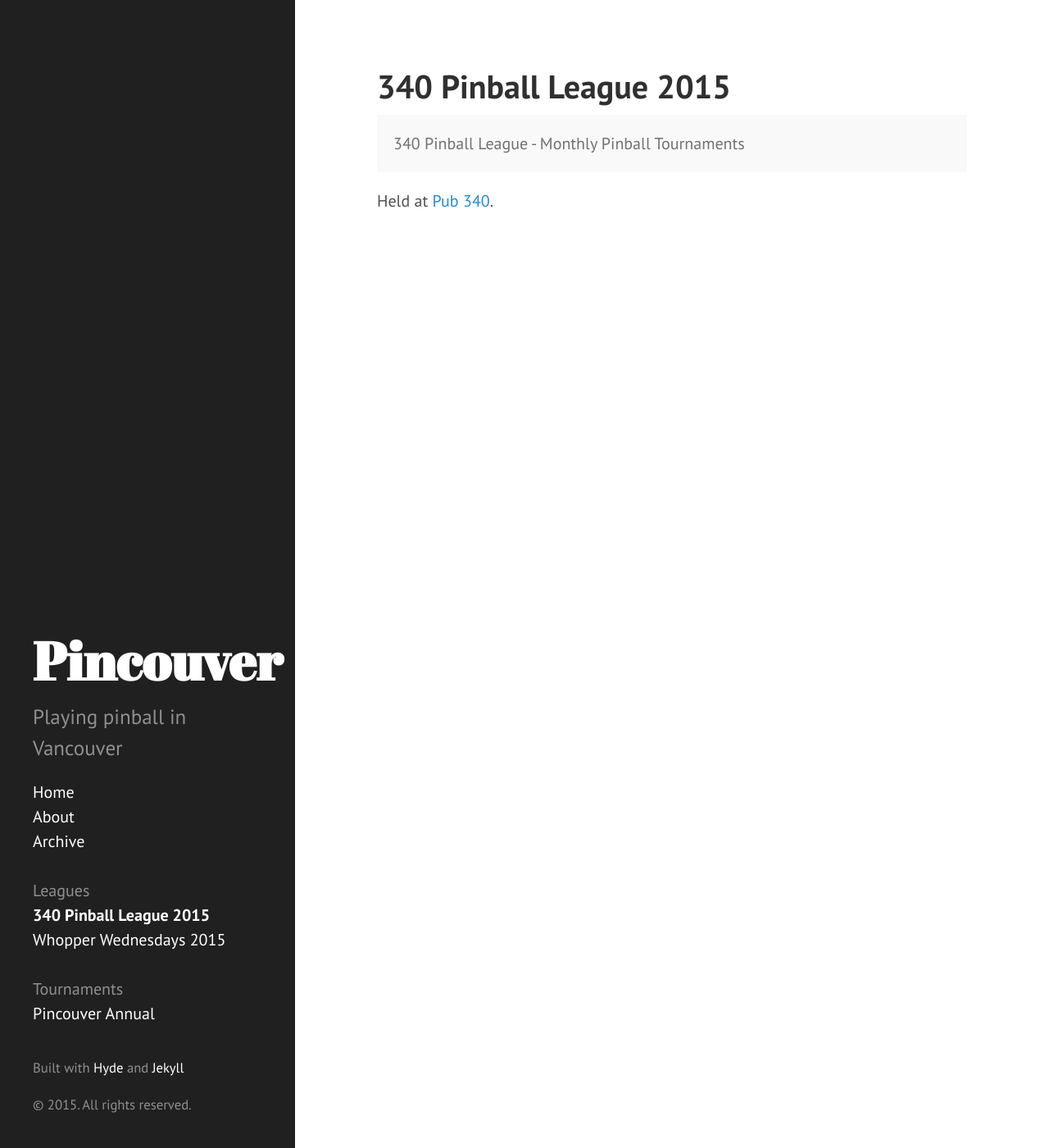
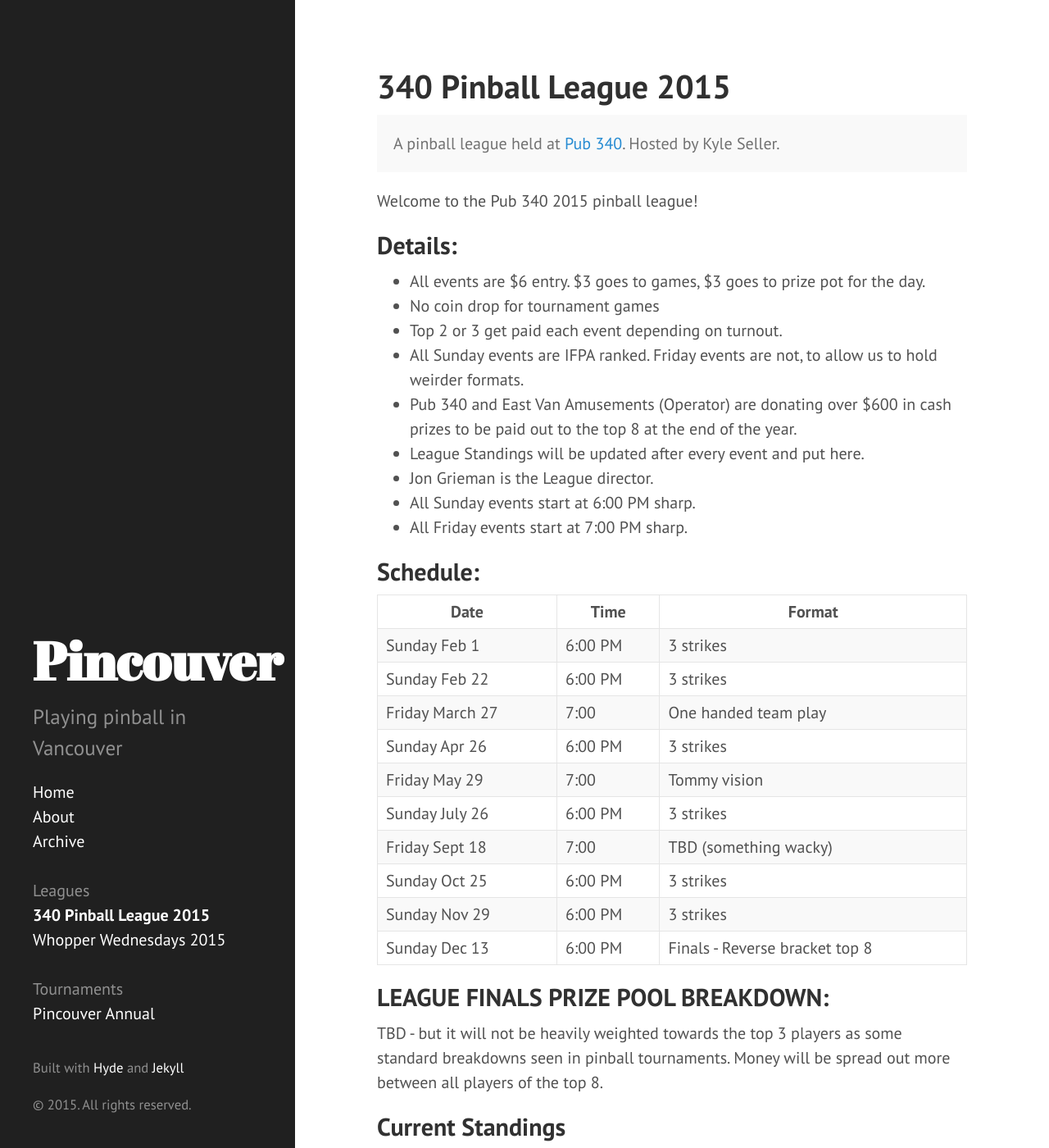
Before and after one commit to lytfyre/VancouverPinball, a Jekyll site: the page built from leagues/340_pinball.md, in a window 1280 px wide and 1400 px high. Shown: the whole window at 82% size. Built offline with Jekyll 4.4.1, drawn with Linux system fonts in a browser that asks for light colours.

Commit message:
Add 340 league details

```diff
--- a/leagues/340_pinball.md
+++ b/leagues/340_pinball.md
@@ -1,10 +1,47 @@
 ---
 layout: league
 title: 340 Pinball League 2015
+ifpa: 1953
+facebook-event: https://www.facebook.com/events/1391183377853322
+location: http://pub340.ca/
 ---
 
 <p class="message">
-  340 Pinball League - Monthly Pinball Tournaments
+   A pinball league held at <a href="http://pub340.ca/pinball-2/">Pub 340</a>. Hosted by Kyle Seller.
 </p>
 
-Held at [Pub 340](http://pub340.ca/pinball-2/).
+Welcome to the Pub 340 2015 pinball league!
+
+##Details:
+
+- All events are $6 entry. $3 goes to games, $3 goes to prize pot for the day.
+- No coin drop for tournament games
+- Top 2 or 3 get paid each event depending on turnout.
+- All Sunday events are IFPA ranked. Friday events are not, to allow us to hold weirder formats.
+- Pub 340 and East Van Amusements (Operator) are donating over $600 in cash prizes to be paid out to the top 8 at the end of the year.
+- League Standings will be updated after every event and put here.
+- Jon Grieman is the League director.
+- All Sunday events start at 6:00 PM sharp.
+- All Friday events start at 7:00 PM sharp.
+
+##Schedule:
+
+| Date | Time | Format
+| ---- | ---- | -----
+| Sunday Feb 1 |6:00 PM| 3 strikes
+| Sunday Feb 22 |6:00 PM| 3 strikes
+| Friday March 27 |7:00| One handed team play
+| Sunday Apr 26 |6:00 PM| 3 strikes
+| Friday May 29 |7:00| Tommy vision
+| Sunday July 26 |6:00 PM| 3 strikes
+| Friday Sept 18 |7:00| TBD (something wacky)
+| Sunday Oct 25 |6:00 PM| 3 strikes
+| Sunday Nov 29 |6:00 PM| 3 strikes
+| Sunday Dec 13 |6:00 PM| Finals - Reverse bracket top 8
+
+## LEAGUE FINALS PRIZE POOL BREAKDOWN:
+TBD - but it will not be heavily weighted towards the top 3 players as some standard breakdowns seen in pinball tournaments. Money will be spread out more between all players of the top 8.
+
+## Current Standings
+
+Coming Soon!
```
